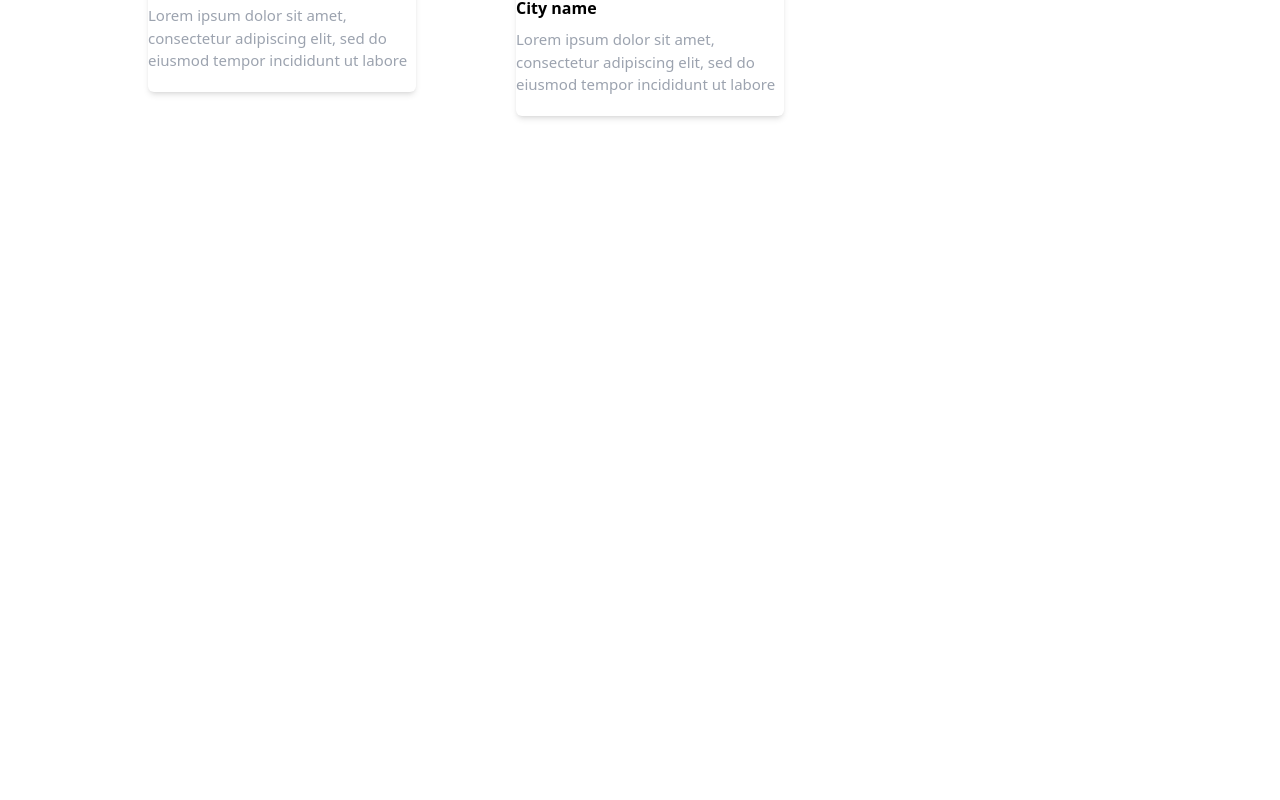
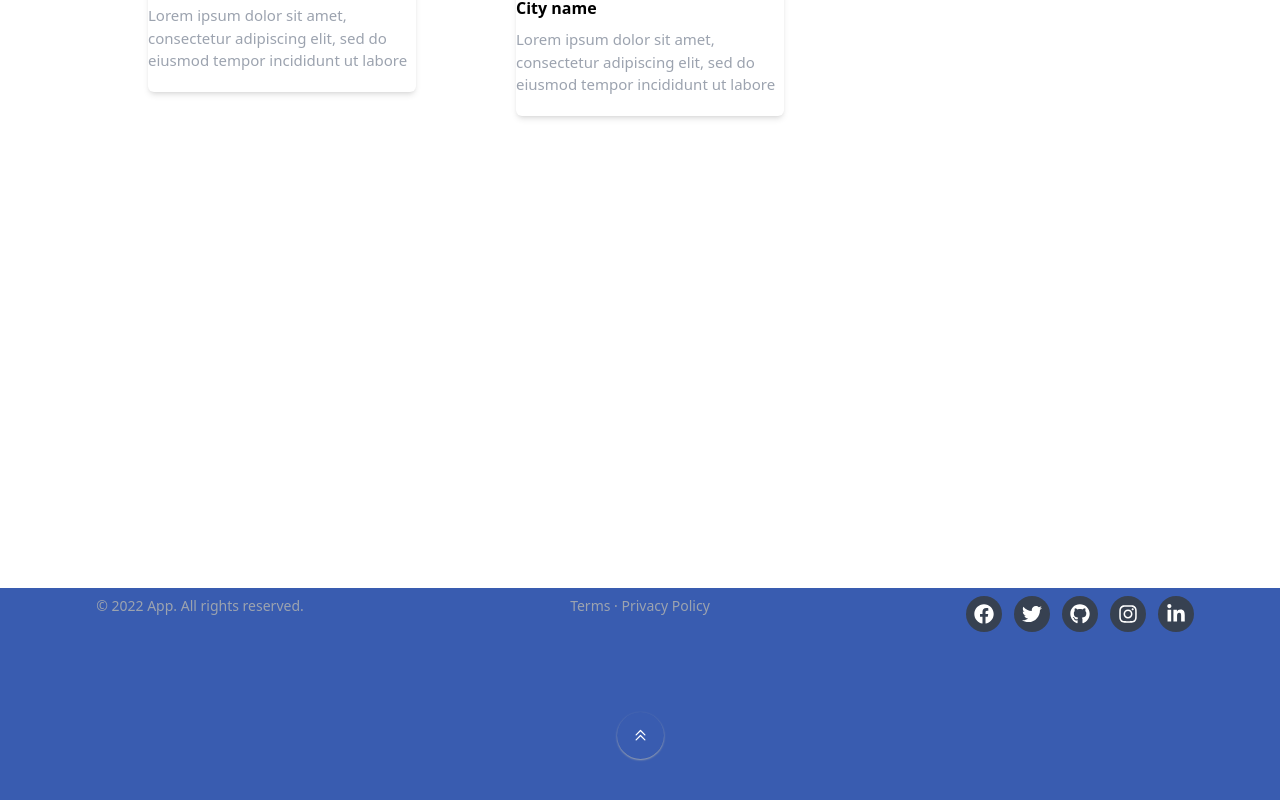
Before and after one commit to 6-afrika/mini_project_3_team_3, a Next.js app: page / in a window 1280 px wide. Shown: the part 872-1672 px from the top of the page. Before the commit the page ends 1360 px from the top, so only its background shows below. Built offline with nearby package versions, Linux system fonts and the light colour scheme.

Commit message:
Footer Added

```diff
--- /dev/null
+++ b/components/Footer.jsx
@@ -0,0 +1,80 @@
+import React from 'react'
+import { FaTwitter, FaGithub, FaLinkedinIn, FaInstagram, FaFacebook } from "react-icons/fa"
+import { HiOutlineChevronDoubleUp } from 'react-icons/hi';
+import Link from 'next/link'
+
+
+
+const Footer = () => {
+    const Icons = [
+        { name: "FaTwitter", link: "#" },
+        { name: "FaGithub", link: "#" },
+        { name: "FaLinkedinIn", link: "#" },
+        { name: "FaInstagram", link: "#" },
+        { name: "logo-instagram", link: "#" },
+    ];
+    return (
+        <footer className='bg-[#395CB0] text-white h-60'>
+            <div
+                className="grid grid-cols-1 sm:grid-cols-2 lg:grid-cols-3 gap-10
+      text-center pt-2 text-gray-400 text-sm pb-8 mt-[100px]"
+            >
+                <span >© 2022 App. All rights reserved.</span>
+                <span>Terms · Privacy Policy</span>
+                <div className="text-white ">
+
+
+                    <button className="p-2 cursor-pointer inline-flex items-center
+        rounded-full bg-gray-700 mx-1.5 text-xl hover:text-gray-100 hover:bg-gray-500
+        duration-300 "
+                    >
+                        <FaFacebook />
+                    </button>
+
+                    <button className="p-2 cursor-pointer inline-flex items-center
+        rounded-full bg-gray-700 mx-1.5 text-xl hover:text-gray-100 hover:bg-gray-500
+        duration-300 "
+                    >
+                        <FaTwitter />
+                    </button>
+
+                    <button className="p-2 cursor-pointer inline-flex items-center
+        rounded-full bg-gray-700 mx-1.5 text-xl hover:text-gray-100 hover:bg-gray-500
+        duration-300 "
+                    >
+                        <FaGithub />
+                    </button>
+
+                    <button className="p-2 cursor-pointer inline-flex items-center
+        rounded-full bg-gray-700 mx-1.5 text-xl hover:text-gray-100 hover:bg-gray-500
+        duration-300 "
+                    >
+                        <FaInstagram />
+                    </button>
+
+                    <button className="p-2 cursor-pointer inline-flex items-center
+        rounded-full bg-gray-700 mx-1.5 text-xl hover:text-gray-100 hover:bg-gray-500
+        duration-300 "
+                    >
+                        <FaLinkedinIn />
+                    </button>
+
+                </div>
+            </div>
+            <div className='flex justify-center py-12'>
+                <Link href='/'>
+                    <a>
+                        <div className='rounded-full shadow-sm shadow-gray-400 p-4 cursor-pointer hover:scale-110 ease-in duration-300'>
+                            <HiOutlineChevronDoubleUp
+                                className='text-white'
+                                size={15}
+                            />
+                        </div>
+                    </a>
+                </Link>
+            </div>
+        </footer>
+    )
+}
+
+export default Footer
--- a/pages/_app.js
+++ b/pages/_app.js
@@ -1,6 +1,7 @@
 import Hero from '../components/Hero';
 import Navbar from '../components/Navbar'
 import Features from '../components/Features'
+import Footer from '../components/Footer';
 import '../styles/globals.css'
 
 function MyApp({ Component, pageProps }) {
@@ -9,6 +10,7 @@ function MyApp({ Component, pageProps }) {
       <Navbar />
       <Hero />
       <Features />
+      <Footer />
       <Component {...pageProps} />
 
     </>
```
